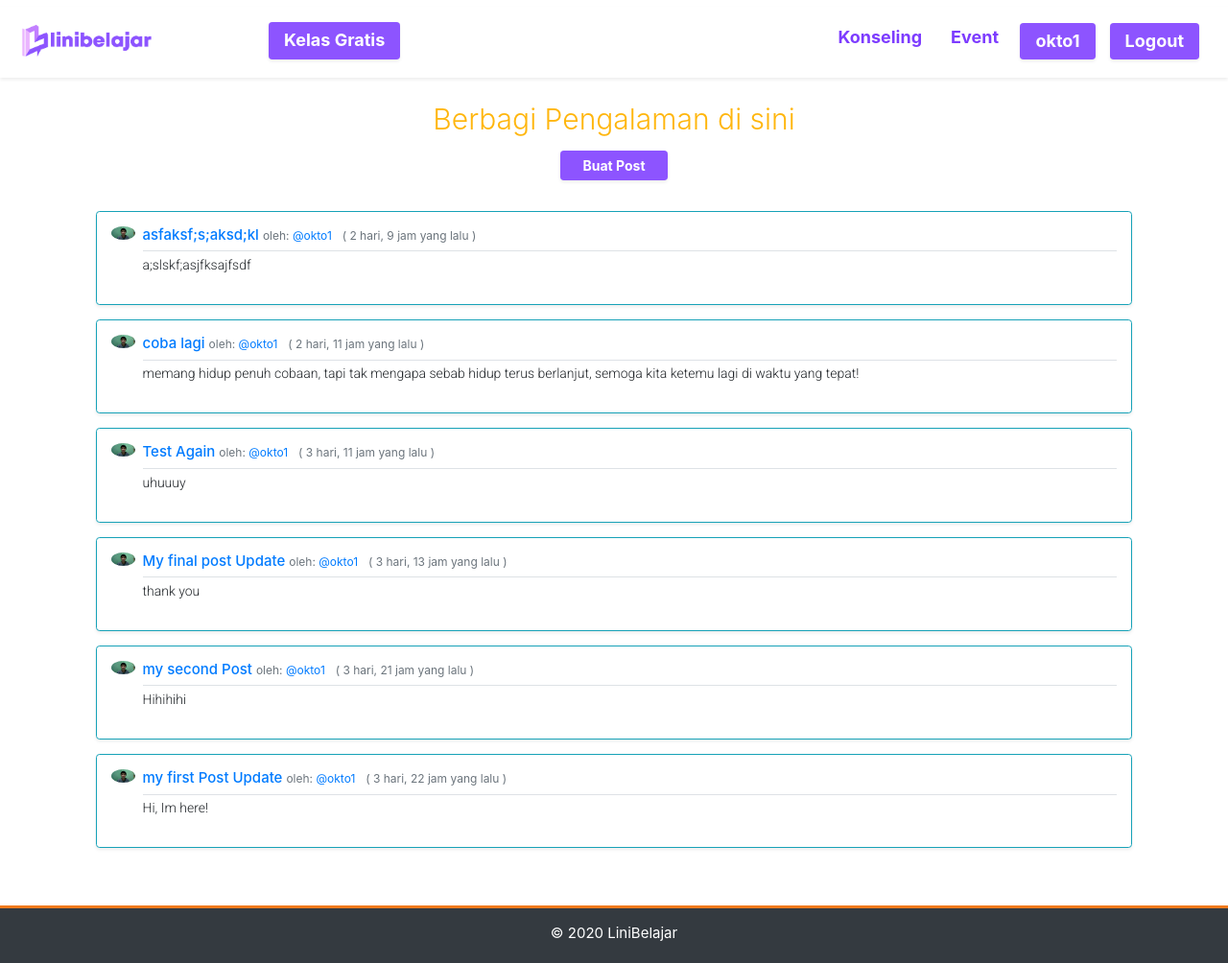
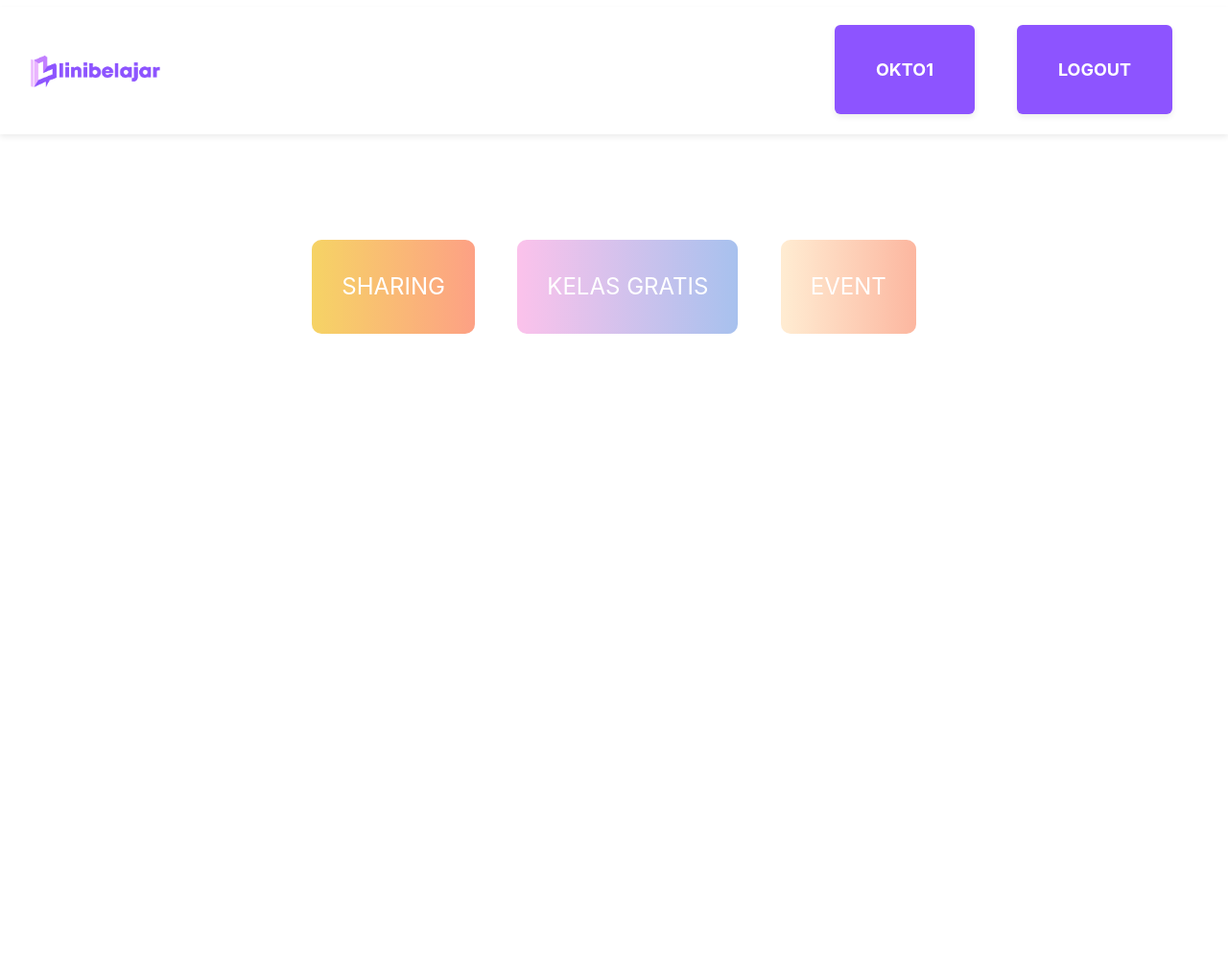
Before and after one commit to oktoberlin/Project1, a Django app: page / in a window 1280 px wide. Shown: the whole page at 96% size. After the commit the page ends 348 px from the top, so only its background shows below. Run offline with Django 3.2, Linux system fonts and the light colour scheme; a user stored in the database is signed in; data comes from the database, SQL or seed files in the repository; both versions use the stored data as it was after the commit; some libraries are stand-ins or nearby versions.

Commit message:
Total Modify

```diff
--- a/LiniBelajar/LiniBelajar/urls.py
+++ b/LiniBelajar/LiniBelajar/urls.py
@@ -21,8 +21,8 @@ from django.conf.urls.static import static
 from user import views as user_views
 
 urlpatterns = [
-    path('', include('community.urls'), name='community'),
-    #path('komunitas/', include('community.urls')),
+    path('', include('home.urls'), name='home'),
+    path('komunitas/', include('community.urls'), name='community'),
     path('quiz', include('quiz.urls'), name='quiz'),
     path('admin/', admin.site.urls),
     path('register/', user_views.register, name='register'),
--- a/LiniBelajar/community/templates/community.html
+++ b/LiniBelajar/community/templates/community.html
@@ -4,24 +4,25 @@
 
 <div class="container">
     {% include 'message.html' %}
-    <h4 class="display-4 text-center mb-2 home-title" style="margin-top:-20px;">Berbagi Pengalaman di sini</h4>
-
-        <div class="text-center mt-0 mb-4">
+        <div class="text-center mb-4">
             <button type="button" class="btn btn-sm counseling1 shadow-sm rounded line-height1"><a class="nav-link counselingitem1" href="{% url 'post-create' %}">Buat Post</a></button>
         </div>
 
     {% for post in posts %}
-    <article class="media content-section border border-info rounded shadow-sm p-3 mb-3 mx-3">
-    <img class="rounded-circle article-img mr-2" width="25" src="{{ post.author.profile.image.url }}">
+    <article class="media content-section border border-info rounded shadow-sm p-2 mb-3 mx-3">
+    <img class="rounded-circle article-img mr-2 mt-2" width="25" src="{{ post.author.profile.image.url }}">
         <div class="media-body">
+        <div class="mb-1 border-bottom">
+        <h6><a class="article-title" href="{% url 'post-detail' post.id %}" style="font-size: 19px;">{{ post.title }}</a> </a></h6>
+        <small class="text-muted"> oleh: <a class="mr-1" href="#">@{{ post.author }}</a>
+                   ({{ post.date_posted|timesince }} yang lalu)
+                </small>
+        </div>
             <div class="article-metadata">
-                <div class="border-bottom mb-1">
-                    <h6><a class="mb-2 mt-0 article-title" href="{% url 'post-detail' post.id %}">{{ post.title }}</a> <small class="text-muted"> oleh: <a class="mr-2" href="#">@{{ post.author }}</a>
-                   ( {{ post.date_posted|timesince }} yang lalu )</small></a></h6>
 
-                </div>
+
                 <div>
-                    <p class="article-content" style="font-size: 14px; text-align: justify; font-family: 'Roboto', sans-serif;">{{ post.content }}</p>
+                    <p class="article-content" style="font-size: 15px; text-align: justify; font-family: 'Roboto', sans-serif;">{{ post.content }}</p>
                 </div>
             </div>
         </div>
--- a/LiniBelajar/community/templates/community/post_detail.html
+++ b/LiniBelajar/community/templates/community/post_detail.html
@@ -3,7 +3,7 @@
 {% include 'nav-bar.html' %}
 {% include 'message.html' %}
 <div class="container">
-    <article class="media content-section border shadow p-3 mb-3 border-info">
+    <article class="media content-section border shadow p-3 mt-5 border-info">
     <img class="rounded-circle article-img mr-2" width="25" src="{{ object.author.profile.image.url }}">
         <div class="media-body">
             <div class="article-metadata">
--- a/LiniBelajar/community/views.py
+++ b/LiniBelajar/community/views.py
@@ -14,7 +14,7 @@ def community(request):
     return render(request, 'community.html', context)
 
 
-class PostListView(LoginRequiredMixin, ListView):
+class PostListView(ListView):
     model = Post
     template_name = 'community.html'
     context_object_name = 'posts'
--- a/LiniBelajar/home/templates/home.html
+++ b/LiniBelajar/home/templates/home.html
@@ -3,26 +3,26 @@
 
 {% block content %}
 
+{% include 'nav-bar.html' %}
 
-
-    <h4 class="display-4 mt-5 text-center">Belajar Online untuk Indonesia Merdeka Belajar</h4>
-    <div class="text-center mt-5">
-        <button type="button" class="btn btn-sm counseling shadow-sm rounded line-height"><a class="nav-link counselingitem" href="{% url 'community' %}">Komunitas LiniBelajar</a></button>
+    <!--<img class="img-fluid shadow" src="{% static 'gambar/learning-path.jpg' %}" width="1600px" style="margin-top: -40px;"> -->
+    <!-- <div>
+    <h4 class="text-center home-title">Belajar Online untuk Indonesia Merdeka Belajar</h4>
+    </div>
+    -->
+    <div class="text-center feature text-white">
+    <a class="btn btn-1">SHARING</a>
+    <a class="btn btn-2 mx-3">KELAS GRATIS</a>
+    <a class="btn btn-3">EVENT</a>
     </div>
 
-
-    <div class="study mb-3">
-        <img class="rounded img-fluid shadow" src="{% static 'gambar/learning-path.jpg' %}" width="1250">
-    </div>
-    <div class="shadow card mx-5 quiz-top">
-        <h4 class="display-4 pt-5 text-white text-center">Fun QUIZ</h4>
+    <!-- <div class="shadow card mx-5 quiz-top">
+        <h4 class="pt-5 text-white text-center">Fun QUIZ</h4>
         <h5 class="quiz text-center mt-2 pb-5">Tantang dirimu dengan QUIZ Sederhana ini &#128512</h5>
 
         <div class="text-center mt-1 mb-4">
             <button type="button" class="btn btn-sm quiz-button shadow-sm rounded line-height"><a class="nav-link counselingitem" href="{% url 'quiz' %}">Coba Quiz</a></button>
         </div>
-    </div>
-
-
+    </div> -->
 
 {% endblock %}
--- a/LiniBelajar/home/urls.py
+++ b/LiniBelajar/home/urls.py
@@ -1,6 +1,6 @@
-# from django.urls import path
-#from . import views
+from django.urls import path
+from . import views
 
-# urlpatterns = [
-#    path('', views.home, name="home"),
-# ]
+urlpatterns = [
+    path('', views.home, name="home"),
+]
--- a/LiniBelajar/static/css/home.css
+++ b/LiniBelajar/static/css/home.css
@@ -1,15 +1,62 @@
+/* LAYOUT */
+
+.btn {
+	flex: 1 1 1;
+	margin: 10px;
+	padding: 30px;
+	text-align: center;
+	text-transform: uppercase;
+	transition: 0.5s;
+	background-size: 200% auto;
+
+	border-radius: 10px;
+}
+
+.btn:hover {
+	background-position: right center;
+}
+
+.btn-1 {
+	background-image: linear-gradient(
+		to right,
+		#f6d365 0%,
+		#fda085 51%,
+		#f6d365 100%
+	);
+}
+
+.btn-2 {
+	background-image: linear-gradient(
+		to right,
+		#fbc2eb 0%,
+		#a6c1ee 51%,
+		#fbc2eb 100%
+	);
+}
+.btn-3 {
+	background-image: linear-gradient(
+		to right,
+		#ffecd2 0%,
+		#fcb69f 51%,
+		#ffecd2 100%
+	);
+}
+.feature {
+	margin-top: 100px;
+}
+
 .mynav {
 	background-color: white !important;
 }
 
 .line-height {
-	line-height: 14px;
+	line-height: 7px;
 	margin-top: 7px;
 	margin-bottom: 9px;
 }
 .line-height1 {
-	line-height: 7px;
-	margin-top: 7px;
+	line-height: 10px;
+	margin-top: 15px;
 	margin-bottom: 9px;
 }
 
@@ -37,7 +84,7 @@ h1 {
 }
 
 .counseling1 {
-	border-radius: 30px;
+	border-radius: 5px;
 	background: #8d54ff !important;
 	transition: all 0.3s ease 0s;
 }
@@ -51,7 +98,7 @@ h1 {
 .counselingitem1 {
 	color: white !important;
 	font-weight: bold;
-	font-size: 14px;
+	font-size: 20px;
 }
 .counselingitem:hover {
 	color: #8d54ff !important;
@@ -72,7 +119,6 @@ h1 {
 
 .study {
 	text-align: center;
-	margin-top: 30px;
 }
 
 img {
@@ -87,19 +133,14 @@ fieldset {
 	color: #7d3cff !important;
 }
 
-* {
-	padding: 0;
-	margin: 0;
-}
-
 html {
 	position: relative;
 	min-height: 100%;
-	font-size: 15px;
 }
 body {
 	/* Margin bottom by footer height */
 	margin-bottom: 120px;
+	font-size: calc(1em + 1vw);
 }
 .footer {
 	position: absolute;
@@ -173,7 +214,15 @@ body {
 
 .home-title {
 	color: #ffb60d;
-	font-size: 30px;
+	font-size: 20px;
+
+	position: absolute;
+	z-index: 999;
+	margin: 0 auto;
+	left: 0;
+	right: 0;
+	text-align: center;
+	top: 40%;
 }
 
 .fa {
@@ -199,3 +248,20 @@ body {
 	background: #3b5998;
 	color: white;
 }
+
+@media (min-width: 576px) {
+	html {
+		font-size: 1.25rem;
+	}
+}
+@media (min-width: 768px) {
+	html {
+		font-size: 1.5rem;
+	}
+}
+/*@media (min-width: 992px) {
+	html {
+		font-size: 1.75rem;
+	}
+}
+*/
--- /dev/null
+++ b/LiniBelajar/templates/footer.html
@@ -0,0 +1,6 @@
+
+    <footer class="page-footer footer font-small unique-color-dark bg-dark mt-5">
+      <div class="footer-copyright text-center py-3 text-white">© 2020
+        <a href="{% url 'community' %}" style="color: white;">LiniBelajar</a>
+      </div>
+    </footer>
--- a/LiniBelajar/templates/layout.html
+++ b/LiniBelajar/templates/layout.html
@@ -2,36 +2,23 @@
 {% load static %}
 <html lang="en">
   <head>
-    <!-- Required meta tags -->
     <meta charset="utf-8">
     <meta name="viewport" content="width=device-width, initial-scale=1, shrink-to-fit=no">
 
-    <!-- Bootstrap CSS -->
     <link rel="stylesheet" href="https://stackpath.bootstrapcdn.com/bootstrap/4.5.0/css/bootstrap.min.css" integrity="sha384-9aIt2nRpC12Uk9gS9baDl411NQApFmC26EwAOH8WgZl5MYYxFfc+NcPb1dKGj7Sk" crossorigin="anonymous">
-    <link rel="stylesheet" type="text/css" href="{% static 'css/home.css' %}?v={22}">
+    <link rel="stylesheet" type="text/css" href="{% static 'css/home.css' %}?v={27}">
     <link rel="stylesheet" href="https://use.fontawesome.com/releases/v5.7.2/css/all.css" integrity="sha384-fnmOCqbTlWIlj8LyTjo7mOUStjsKC4pOpQbqyi7RrhN7udi9RwhKkMHpvLbHG9Sr"
-    crossorigin="anonymous">
+          crossorigin="anonymous">
     <link href="https://fonts.googleapis.com/css2?family=Roboto:wght@300&display=swap" rel="stylesheet">
     <link rel="stylesheet" href="https://cdnjs.cloudflare.com/ajax/libs/font-awesome/4.7.0/css/font-awesome.min.css">
 
-    <title>LiniBelajar</title>
+    <title>Berbagi untuk Indonesia Merdeka Belajar</title>
     </head>
     <body>
 
-    <div>
         {% block content %}
         {% endblock content %}
-    </div>
 
-    <footer class="page-footer footer font-small unique-color-dark bg-dark mt-5">
-      <div class="footer-copyright text-center py-3 text-white">© 2020
-        <a href="{% url 'community' %}" style="color: white;">LiniBelajar</a>
-      </div>
-    </footer>
-
-
-    <!-- Optional JavaScript -->
-    <!-- jQuery first, then Popper.js, then Bootstrap JS -->
     <script src="https://code.jquery.com/jquery-3.5.1.slim.min.js" integrity="sha384-DfXdz2htPH0lsSSs5nCTpuj/zy4C+OGpamoFVy38MVBnE+IbbVYUew+OrCXaRkfj" crossorigin="anonymous"></script>
     <script src="https://cdn.jsdelivr.net/npm/popper.js@1.16.0/dist/umd/popper.min.js" integrity="sha384-Q6E9RHvbIyZFJoft+2mJbHaEWldlvI9IOYy5n3zV9zzTtmI3UksdQRVvoxMfooAo" crossorigin="anonymous"></script>
     <script src="https://stackpath.bootstrapcdn.com/bootstrap/4.5.0/js/bootstrap.min.js" integrity="sha384-OgVRvuATP1z7JjHLkuOU7Xw704+h835Lr+6QL9UvYjZE3Ipu6Tp75j7Bh/kR0JKI" crossorigin="anonymous"></script>
--- a/LiniBelajar/templates/nav-bar.html
+++ b/LiniBelajar/templates/nav-bar.html
@@ -1,30 +1,26 @@
 {% load static %}
-<div class="shadow-sm">
-    <nav class="navbar navbar-expand-sm navbar-light bg-light mynav ml-auto mb-5 line-height">
-        <a class="navbar-brand" href="{% url 'community' %}" style="margin-bottom: -45px;">
-            <img src="{% static 'gambar/logo-nav.png' %}" width="150" class="d-inline-block align-center" alt="">
+
+    <nav class="navbar navbar-expand-sm navbar-light bg-light mynav ml-auto line-height shadow-sm">
+        <a class="navbar-brand" href="{% url 'home' %}" style="margin-bottom: -50px;">
+            <img src="{% static 'gambar/logo-nav.png' %}" width="150" class="d-inline-block" alt="">
         </a>
 
-        <ul class="navbar-nav ml-5 justify-content-between">
-            <li class="nav-item pt-2" style="margin-top:-9px; margin-left: 55px;">
-                <button class="btn btn-sm counseling shadow-sm rounded line-height">
-                <a class="nav-link counselingitem" href="#" type="button">Kelas Gratis</a>
-                </button>
-            </li>
-        </ul>
+        <!-- <button class="btn btn-sm counseling shadow-sm rounded line-height d-inline-flex">
+        <a class="nav-link counselingitem" href="#" type="button">Kelas Gratis</a>
+        </button>
+        -->
+
+
         <button class="navbar-toggler" type="button" data-toggle="collapse" data-target="#navbarSupportedContent" aria-controls="navbarSupportedContent" aria-expanded="false" aria-label="Toggle navigation">
             <span class="navbar-toggler-icon"></span>
         </button>
 
         <div class="collapse navbar-collapse" id="navbarSupportedContent">
             <ul class="navbar-nav ml-auto color">
-                <li class="nav-item mr-3 ml-auto">
-                    <a class="nav-link pt-3 navfont" href="#">Konseling</a>
-                </li>
 
-                <li class="nav-item mr-3 ml-auto">
+                <!--<li class="nav-item mt-2 mr-3 ml-auto">
                     <a class="nav-link pt-3 navfont" href="#">Event</a>
-                </li>
+                </li> -->
                 {% if user.is_authenticated %}
                 <li class="nav-item active mr-3 ml-auto">
                     <button type="button" class="btn btn-sm counseling shadow-sm rounded line-height"><a class="nav-link counselingitem" href="{% url 'profile' %}">{{ user.username }}</a></button>
@@ -44,4 +40,3 @@
             </ul>
         </div>
     </nav>
-</div>
--- a/LiniBelajar/user/templates/login.html
+++ b/LiniBelajar/user/templates/login.html
@@ -8,7 +8,7 @@
 <div class="login-icon">
         <img class="rounded img-fluid" src="{% static 'gambar/login-logo.jpeg' %}" width="80">
 </div>
-<h4 class="display-4 text-center mb-2 login-title">Berbagi untuk Indonesia Merdeka Belajar</h4>
+<!-- <h4 class="display-4 text-center mb-2 login-title">Berbagi untuk Indonesia Merdeka Belajar</h4> -->
 
 {% include 'message.html' %}
 
```
Also changed, not shown: LiniBelajar/db.sqlite3, 1 other file.
